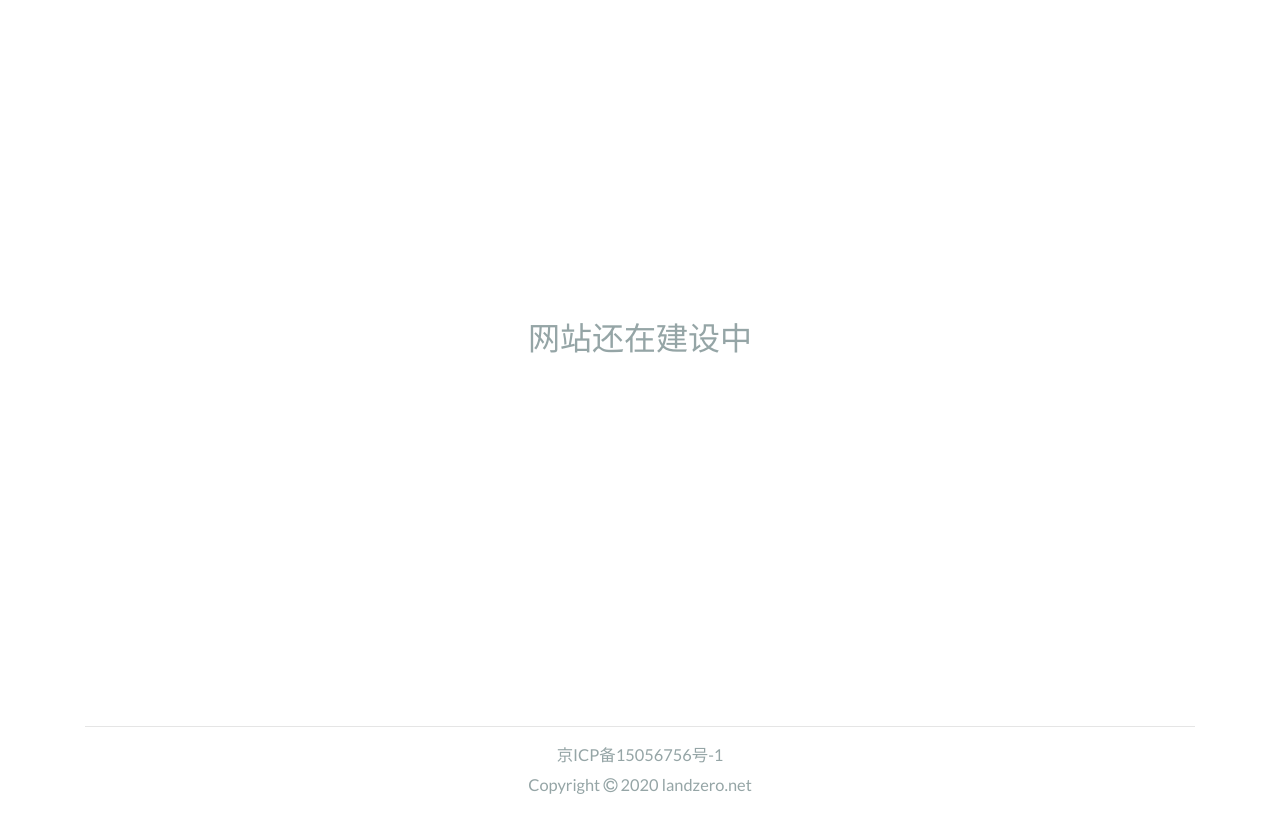
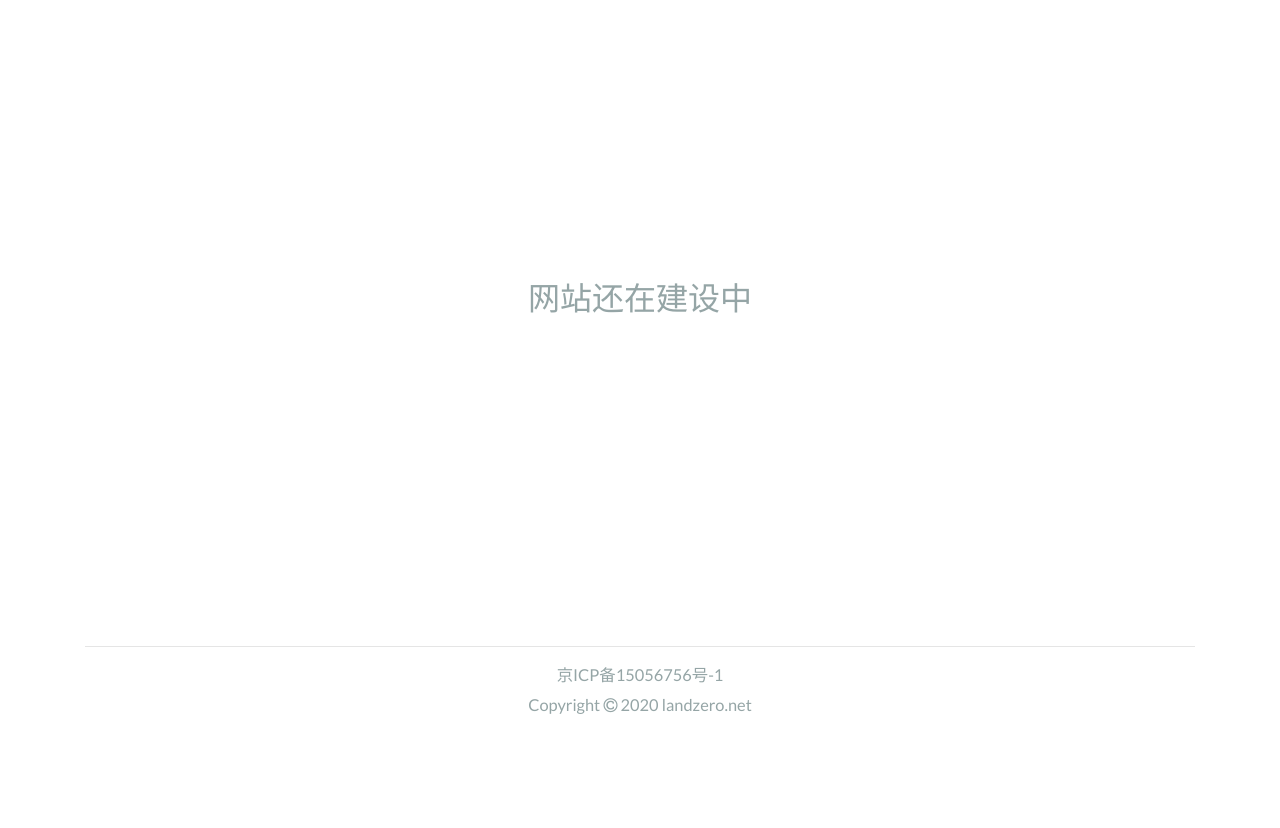
Before and after one commit to yankeguo-deprecated/landzero, a Django app: page / in a window 1280 px wide. Shown: the part 96-924 px from the top of the page. After the commit the page ends 810 px from the top, so only its background shows below. Run offline with Django 3.2, Linux system fonts and the light colour scheme; some libraries are stand-ins or nearby versions.

Commit message:
update www/index.html

```diff
--- a/templates/www/index.html
+++ b/templates/www/index.html
@@ -16,7 +16,7 @@
             <h3>零度之地 / <small>LandZERO</small></h3>
             <hr/>
         </div>
-        <div class="col-md-12 text-center" style="padding-top: 320px; padding-bottom: 320px;">
+        <div class="col-md-12 text-center" style="padding-top: 280px; padding-bottom: 280px;">
             <h3 class="text-muted">网站还在建设中</h3>
         </div>
         <div class="col-md-12 mt-4 mb-4 text-center">
```
